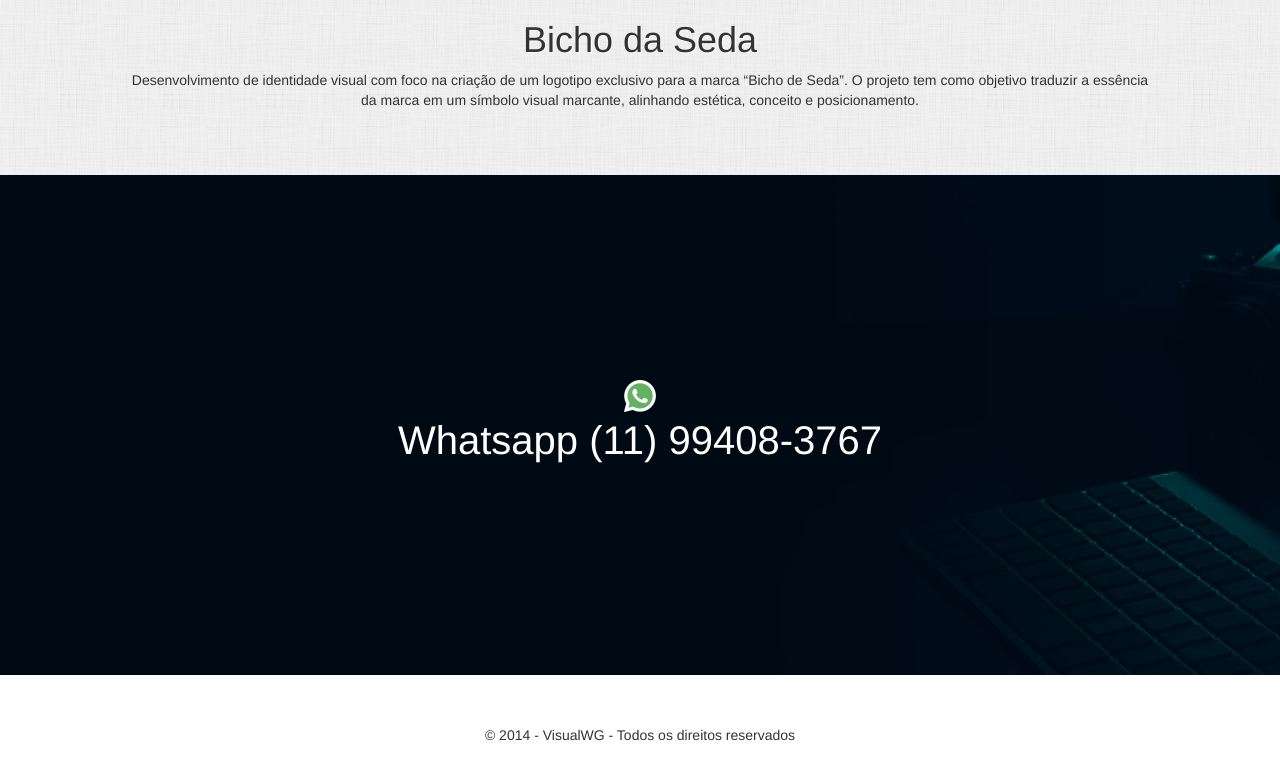
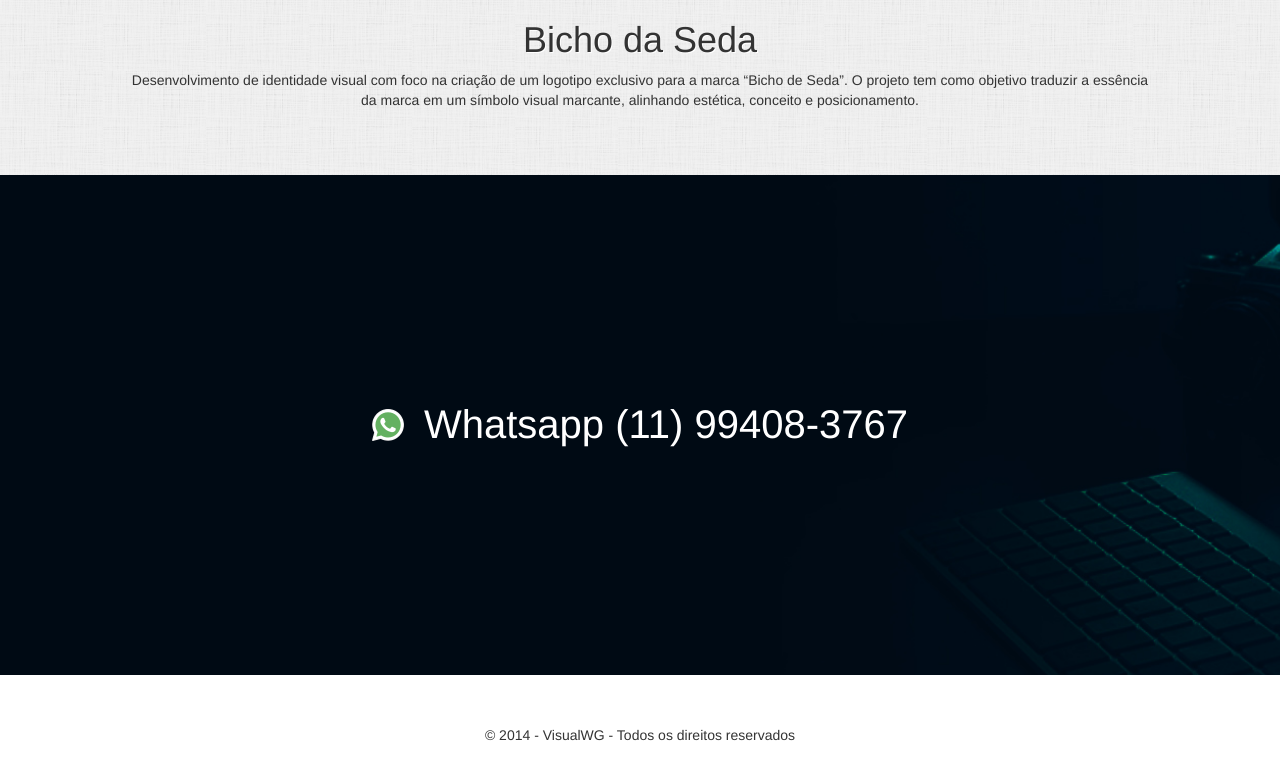
Before and after one commit to jjnerv/visualwg, a website: page index.html in a window 1280 px wide. Shown: the part 3328-4107 px from the top of the page. Drawn offline with nearby package versions, Linux system fonts and the light colour scheme.

Commit message:
ajuste css espacamento icon whatsapp

```diff
--- a/less/style.css
+++ b/less/style.css
@@ -490,7 +490,7 @@ footer {
 .contact_number{
   display:flex;
   color:white;
-  flex-direction:column;
+  flex-direction:row;
   justify-content:center;
   height:100%;
   align-items:center;
@@ -499,4 +499,5 @@ footer {
 
 .contact_number a {
   color: white;
+  margin-left: 20px;
 }
```
